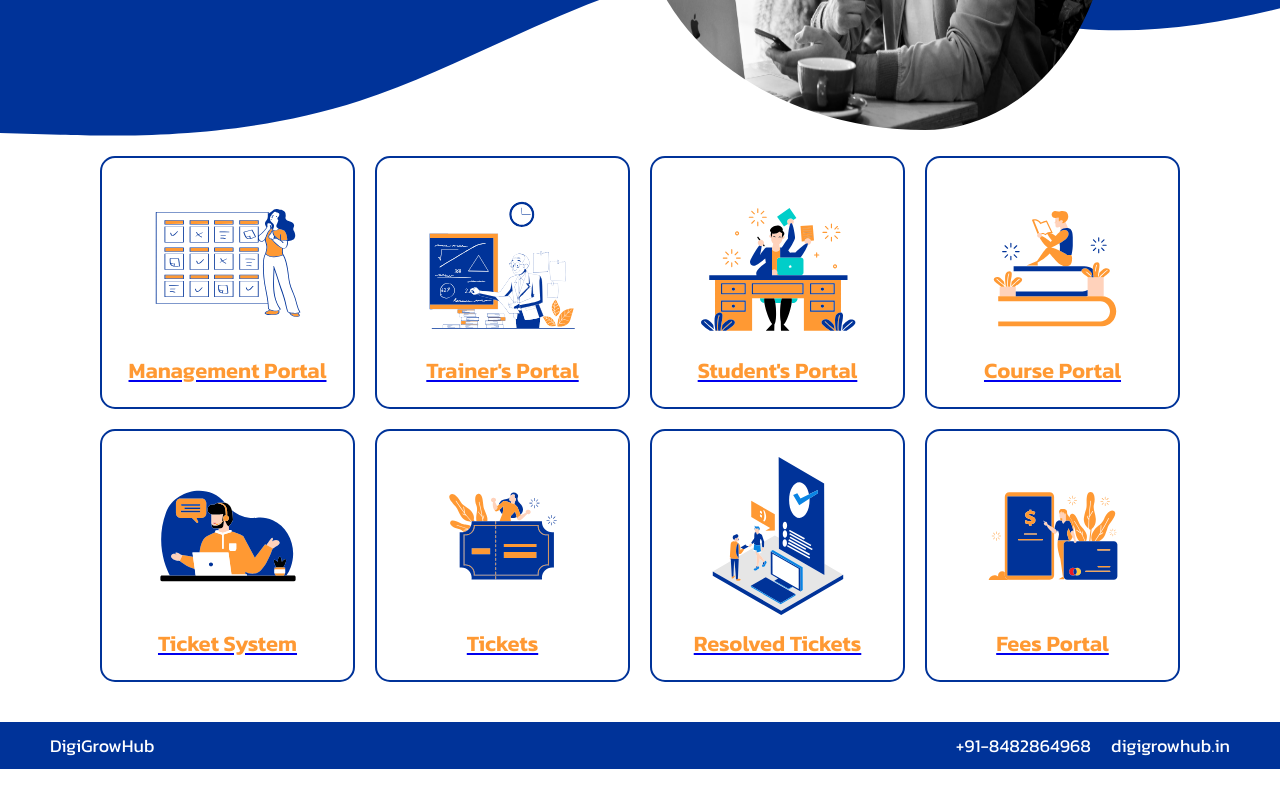
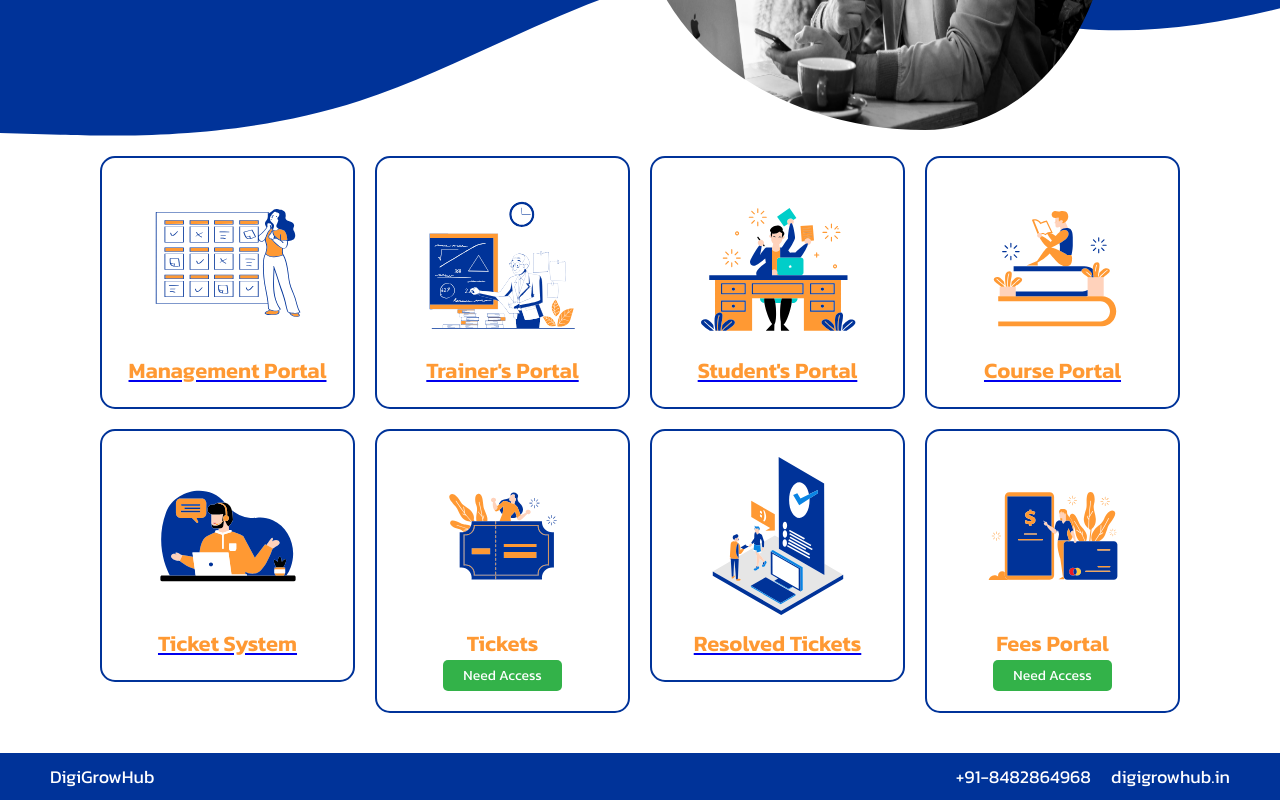
Before and after one commit to Pratham5780/New, a website: page public/index.html in a window 1280 px wide. Shown: the part 560-1360 px from the top of the page. Before the commit the page ends 1329 px from the top, so only its background shows below. Drawn offline with nearby package versions, Linux system fonts and the light colour scheme.

Commit message:
navbar update

```diff
--- a/public/index.html
+++ b/public/index.html
@@ -52,24 +52,22 @@
                 <h2>Ticket System</h2>
             </div>
         </a>
-        <a href="issues.html">
         <div class="card">
             <img src="../images/6.svg" alt="Image 4">
             <h2>Tickets</h2>
+            <button onclick="checkTicketsPassword()">Need Access</button>
         </div>
-        </a>
         <a href="resolve.html">
             <div class="card">
                 <img src="../images/7.svg" alt="Image 4">
                 <h2>Resolved Tickets</h2>
             </div>
         </a>
-        <a href="fees.html">
         <div class="card">
             <img src="../images/8.svg" alt="Image 4">
             <h2>Fees Portal</h2>
+            <button onclick="checkFeesPassword()">Need Access</button>
         </div>
-        </a>
     </div>
     <div class="footer">
         <div class="name-digi">
@@ -82,12 +80,34 @@
     </div>
     <script src="https://unpkg.com/typed.js@2.0.16/dist/typed.umd.js"></script>
     <script>
+        const feesPassword = "digi1grow";
+        const ticketsPassword = "digi1grow";
         var typed = new Typed('#element', {
             strings: ['Management Portal!', 'Trainer\'s Portal!', 'Student\'s Portal!', 'Course\'s Portal!', 'Ticket System!', 'Fees Portal!'],
             typeSpeed: 60,
             backSpeed: 30,
             loop: true,
         });
+
+        // Function to check the password for Fees Portal
+        function checkFeesPassword() {
+            const enteredPassword = prompt("Enter Password for Fees Portal:");
+            if (enteredPassword === feesPassword) {
+                // Redirect to the Fees Portal page if the password is correct
+                window.location.href = "fees.html";
+            } else {
+                alert("Incorrect password. Access denied.");
+            }
+        }
+        function checkTicketsPassword() {
+            const enteredPassword = prompt("Enter Password for Tickets:");
+            if (enteredPassword === ticketsPassword) {
+                // Redirect to the Tickets page if the password is correct
+                window.location.href = "issues.html";
+            } else {
+                alert("Incorrect password. Access denied.");
+            }
+        }
     </script>
 </body>
 
```
Also changed, not shown: public/fees.html (+3 -7 lines), public/manage.html (+2 -5 lines), public/student-portal.html (+0 -2 lines). Lines whose indentation alone changed are shown as unchanged.
